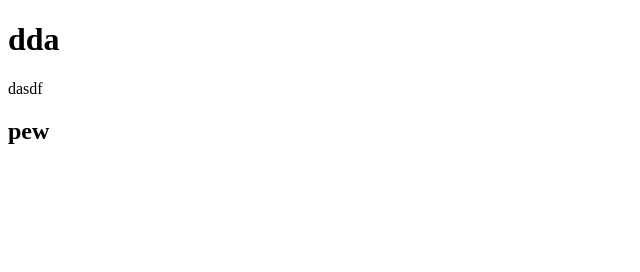
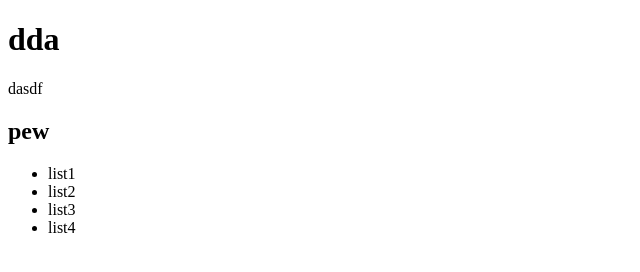
Before and after one commit to atikhobaev/glorycar, a plain HTML site: page index.html in a window 1280 px wide. Shown: the whole page, without its empty margins (0-640 px from the left). Drawn offline with Linux system fonts and the light colour scheme.

Commit message:
Добавил список и скрипт

```diff
--- a/index.html
+++ b/index.html
@@ -3,11 +3,18 @@
 <head>
 	<meta charset="UTF-8">
 	<title>Document</title>
+	<script></script>
 </head>
 <body>
 	<h1>dda</h1>
 	<p>dasdf</p>
 
 	<h2>pew</h2>
+	<ul>
+		<li>list1</li>
+		<li>list2</li>
+		<li>list3</li>
+		<li>list4</li>
+	</ul>
 </body>
 </html>
```
